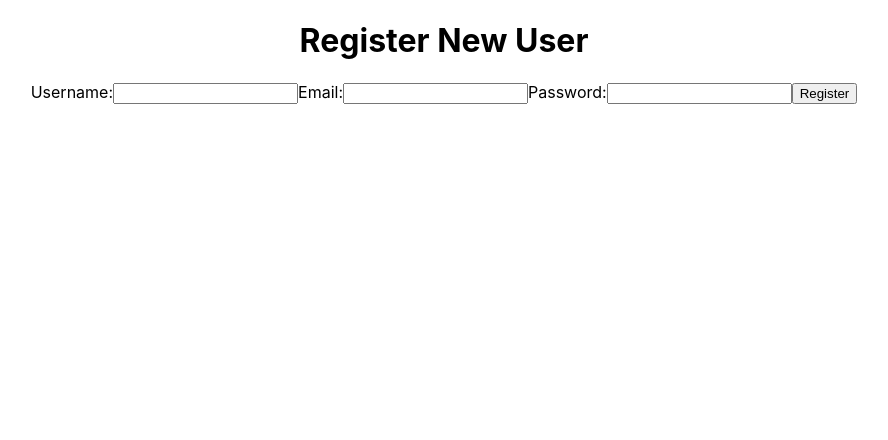
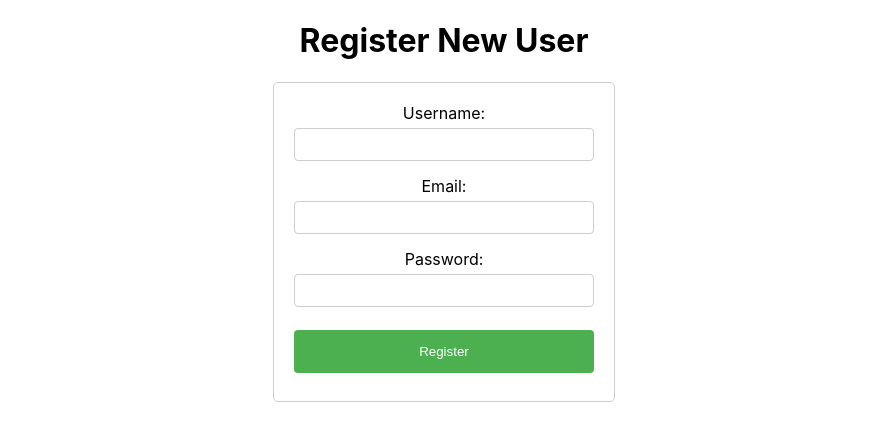
Before and after one commit to drm0011/BookClubAppReact, a React (Create React App) app: page / in a window 1280 px wide. Shown: the top 440 px of the page, without its empty margins (196-1084 px from the left). Built offline with nearby package versions, Linux system fonts and the light colour scheme.

Commit message:
Added css

```diff
--- a/src/components/RegistrationForm.jsx
+++ b/src/components/RegistrationForm.jsx
@@ -1,4 +1,5 @@
 import React, { useState } from 'react';
+import styles from './RegistrationForm.module.css';
 
 function RegistrationForm() {
   const [formData, setFormData] = useState({
@@ -48,34 +49,23 @@ function RegistrationForm() {
 };
 
 return (
-    <form onSubmit={handleSubmit}>
+        <form onSubmit={handleSubmit} className={styles.formContainer}>
+            <div className={styles.formInput}>
                 <label htmlFor="username">Username:</label>
-      <input
-        type="text"
-        id="username"
-        name="username"
-        value={formData.username}
-        onChange={handleChange}
-      />
+                <input type="text" id="username" name="username" value={formData.username} onChange={handleChange} />
+            </div>
+            <div className={styles.formInput}>
                 <label htmlFor="email">Email:</label>
-      <input
-        type="email"
-        id="email"
-        name="email"
-        value={formData.email}
-        onChange={handleChange}
-      />
+                <input type="email" id="email" name="email" value={formData.email} onChange={handleChange} />
+            </div>
+            <div className={styles.formInput}>
                 <label htmlFor="password">Password:</label>
-      <input
-        type="password"
-        id="password"
-        name="password"
-        value={formData.password}
-        onChange={handleChange}
-      />
-      <button type="submit">Register</button>
+                <input type="password" id="password" name="password" value={formData.password} onChange={handleChange} />
+            </div>
+            <button type="submit" className={styles.submitButton}>Register</button>
         </form>
     );
 }
 
+
 export default RegistrationForm;
--- /dev/null
+++ b/src/components/RegistrationForm.module.css
@@ -0,0 +1,37 @@
+/* RegistrationForm.module.css */
+.formContainer {
+    display: flex;
+    flex-direction: column;
+    width: 300px;
+    margin: auto;
+    padding: 20px;
+    border: 1px solid #ccc;
+    border-radius: 5px;
+}
+
+.formInput {
+    margin-bottom: 15px;
+}
+
+.formInput input {
+    width: 100%;
+    padding: 8px;
+    margin-top: 5px;
+    box-sizing: border-box;
+    border: 1px solid #ccc;
+    border-radius: 4px;
+}
+
+.submitButton {
+    background-color: #4CAF50;
+    color: white;
+    padding: 14px 20px;
+    margin: 8px 0;
+    border: none;
+    border-radius: 4px;
+    cursor: pointer;
+}
+
+.submitButton:hover {
+    background-color: #45a049;
+}
```
Lines whose indentation alone changed are shown as unchanged.
